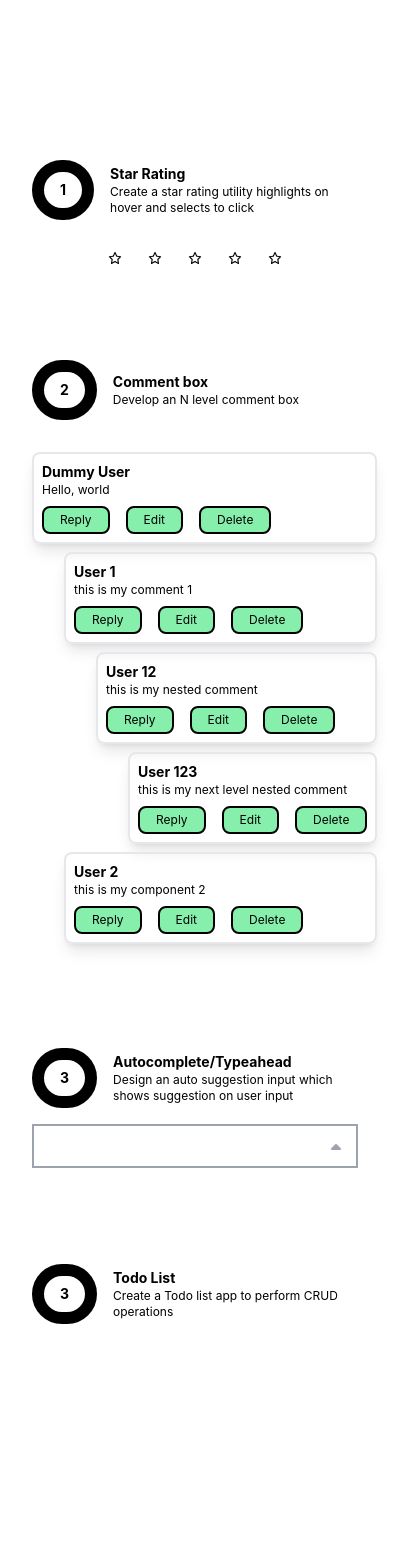
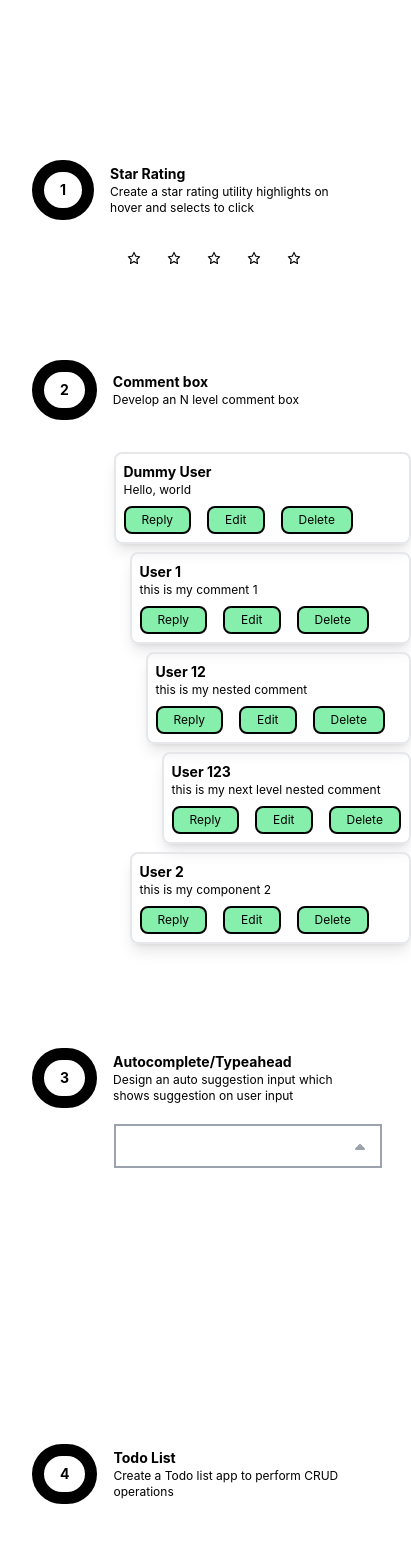
Before and after one commit to thanhtdiep/frontend-coding-challenges, a Next.js app: page / in a window 390 px wide. Shown: the top 1542 px of the page, 411 px wide, since content can reach past the window. Built offline with nearby package versions, Linux system fonts and the light colour scheme.

Commit message:
[STYLE] updated stylings

```diff
--- a/components/Autocomplete.tsx
+++ b/components/Autocomplete.tsx
@@ -83,7 +83,7 @@ const Autocomplete: FC<Props> = ({ suggestions }) => {
 
     return (
         <>
-            <div className='flex flex-row'>
+            <div className='flex flex-row relative'>
                 <input
                     type="text"
                     onChange={onChange}
@@ -91,7 +91,7 @@ const Autocomplete: FC<Props> = ({ suggestions }) => {
                     value={input.value}
                     className='flex flex-1 border-2 border-gray-400 p-2 focus:outline-none'
                 />
-                <div className='absolute right-12 mt-3'>
+                <div className='right-4 absolute mt-3'>
                     {input.show ?
                         <Icon icon={faCaretDown} className='w-3 text-gray-400' />
                         :
--- a/components/Comment.tsx
+++ b/components/Comment.tsx
@@ -113,7 +113,7 @@ const Comment: FC<Props> = ({ comment, className }) => {
 
             </div>
             {/* Action section */}
-            <div className='flex flex-col mt-2 ml-[2rem]' >
+            <div className='flex flex-col mt-2 ml-[1rem] sm:ml-[2rem]' >
                 {/* Text box */}
                 {textArea &&
                     <div className='flex flex-col flex-1 w-full border-2 shadow-lg rounded-lg p-2 mb-2 text-xs sm:text-sm'>
--- a/components/layout/Section.tsx
+++ b/components/layout/Section.tsx
@@ -3,6 +3,7 @@ import React, { FC } from 'react'
 interface SectionProps {
     children?: React.ReactNode,
     className?: string,
+    childClassName?: string,
     headingStyle?: string,
     descriptionStyle?: string,
     heading?: string,
@@ -12,7 +13,7 @@ interface SectionProps {
     [x: string]: any
 }
 
-const Section: FC<SectionProps> = ({ children, className, heading, headingStyle, description, descriptionStyle, numbering, ...others }) => {
+const Section: FC<SectionProps> = ({ children, className, childClassName, heading, headingStyle, description, descriptionStyle, numbering, ...others }) => {
 
     return (
         <div className={`${className} flex flex-1 flex-col w-full items-start mb-[6rem]`}>
@@ -23,7 +24,7 @@ const Section: FC<SectionProps> = ({ children, className, heading, headingStyle,
                     {description && <p className={`${descriptionStyle} text-xs sm:text-sm text-black`}>{description}</p>}
                 </div>
             </div>
-            <div className='flex flex-1 self-center w-full'>
+            <div className={`flex flex-1 self-center w-[50%] ${childClassName}`}>
                 {children}
             </div>
         </div>
--- a/pages/index.tsx
+++ b/pages/index.tsx
@@ -45,15 +45,16 @@ export default function Home() {
         <Section
           numbering='3'
           heading='Autocomplete/Typeahead'
+          childClassName='min-h-[15rem]'
           description='Design an auto suggestion input which shows suggestion on user input'
         >
-          <div className='flex flex-col flex-1 max-h-[12rem] mt-[1rem]'>
+          <div className='flex flex-col flex-1 max-h-[14rem] mt-[1rem]'>
             <Autocomplete suggestions={DATA.suggestions} />
           </div>
         </Section>
         {/* Todo List */}
         <Section
-          numbering='3'
+          numbering='4'
           heading='Todo List'
           description='Create a Todo list app to perform CRUD operations'
         >
```
